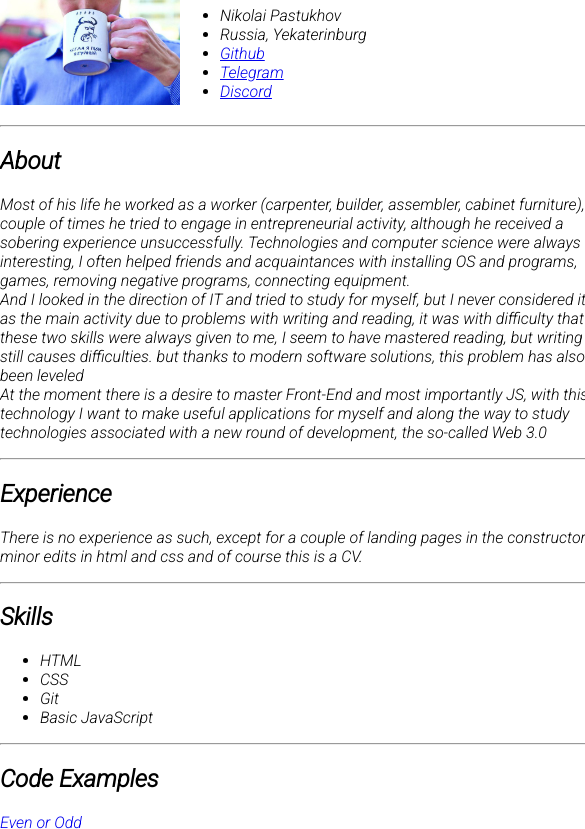
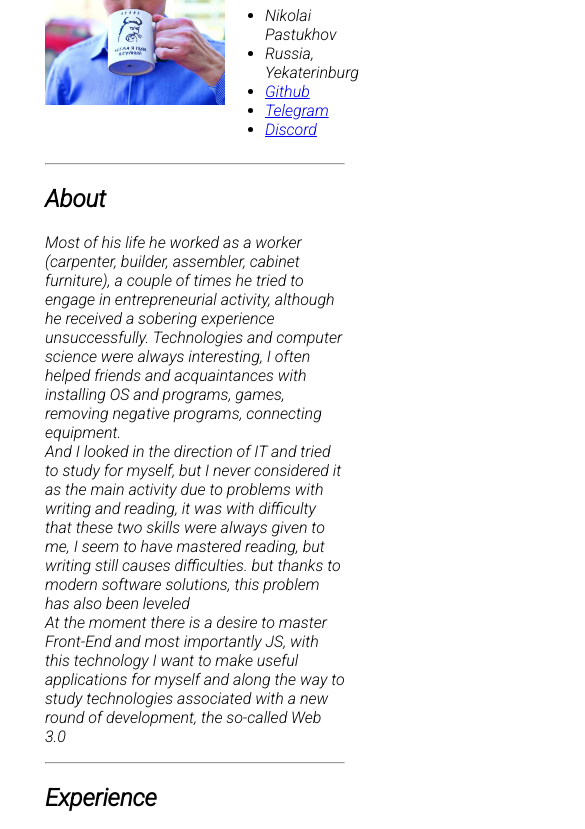
Before and after one commit to websummary/rsschool-cv, a plain HTML site: page index.html in a window 390 px wide. Shown: the part 135-964 px from the top of the page, 585 px wide, since content can reach past the window. Drawn offline with Linux system fonts and the light colour scheme.

Commit message:
feat: css media<550

```diff
--- a/style.css
+++ b/style.css
@@ -5,6 +5,17 @@ body {
   justify-content: space-between;
   margin: auto;
   width: 600px;
+}
+
+@media (max-width: 550px) {
+  body {
+    font-family: 'Roboto', sans-serif;
+  display: flex;
+  flex-direction: column;
+  justify-content: space-between;
+  margin: auto;
+  width: 300px;
+  }
 }
 
 * {
```
